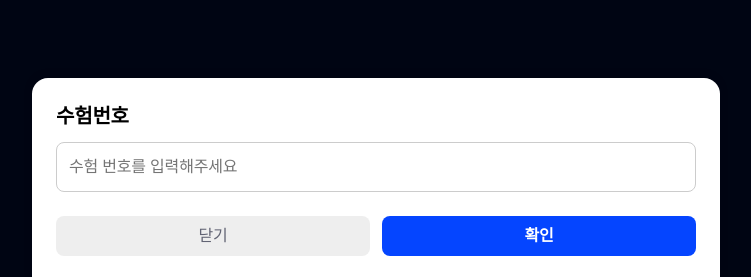
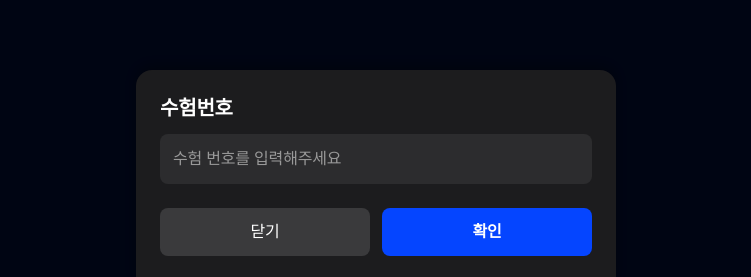
Before and after one commit to dataground-inc/passtival25, a React (Create React App) app: page / in a window 1280 px wide. Both pictures are taken after a click on the button "내 순위 확인하기". Shown: the part 520-797 px from the top of the page, without its empty margins (264-1015 px from the left). Built offline with nearby package versions, Linux system fonts and the light colour scheme; no server answers.

Commit message:
dark mode bottom sheet 적용

```diff
--- a/src/components/BottomSheet.css
+++ b/src/components/BottomSheet.css
@@ -1,65 +1,67 @@
+/* 오버레이 */
 .bottom-sheet-overlay {
     position: fixed;
     bottom: 0;
     left: 0;
     right: 0;
+    top: 0;
+    background-color: rgba(0, 0, 0, 0.5);
+    /* 어두운 반투명 배경 */
     display: flex;
     justify-content: center;
     align-items: flex-end;
-    position: fixed;
-    background: #00000080;
-    z-index: 1000;
+    z-index: 999;
 }
 
+/* 시트 본체 */
 .bottom-sheet {
     width: 100%;
-    max-width: 688px;
-    background: #fff;
+    max-width: 480px;
+    background-color: #1c1c1e;
+    /* 다크 배경 */
     padding: 24px;
     border-radius: 16px 16px 0 0;
-    box-shadow: 0 -2px 10px rgba(0, 0, 0, 0.15);
-    box-shadow: 0 -2px 10px rgba(0, 0, 0, 0.1);
-    transform: translateY(100%);
-    animation: slide-up 0.4s ease-out forwards;
-    z-index: 1001;
+    box-shadow: 0 -4px 12px rgba(0, 0, 0, 0.3);
+    color: #ffffff;
+    /* 기본 텍스트 흰색 */
+    animation: slideUp 0.3s ease-out;
     display: flex;
     flex-direction: column;
     gap: 24px;
 }
 
-.input-section {
-    margin-bottom: 8px;
-}
-
+/* 입력 필드 */
 .bottom-sheet input {
     width: 100%;
     padding: 12px;
     margin-top: 12px;
     border-radius: 8px;
-    border: 1px solid #ccc;
+    border: 1px solid transparent;
+    background-color: #2c2c2e;
+    color: #fff;
     font-size: 16px;
     outline: none;
     transition: border 0.2s ease;
 }
 
-.bottom-sheet input:focus {
-    border: 1px solid #0545FF;
+.bottom-sheet input::placeholder {
+    color: #999;
 }
 
-
-.button-section {
-    display: flex;
-    justify-content: space-between;
-    gap: 12px;
+.bottom-sheet input:focus {
+    border: 1 solid #ffffff;
+    background-color: var(--gray-1);
 }
 
+/* 버튼 */
 .cta-button,
 .close-button {
     flex: 1;
-    padding: 8px;
+    padding: 12px;
+    border-radius: 8px;
     border: none;
-    border-radius: 8px;
     cursor: pointer;
+    transition: background-color 0.2s ease;
 }
 
 .cta-button {
@@ -67,28 +69,26 @@
     color: white;
 }
 
-.close-button {
-    background-color: #eee;
-    color: var(--gray-1);
+.cta-button:hover {
+    background-color: #0545FF;
 }
 
-.bottom-sheet-overlay {
-    position: fixed;
-    left: 0;
-    right: 0;
-    bottom: 0;
-    top: 0;
-    background: #00000080;
-    z-index: 1000;
+.close-button {
+    background-color: #3a3a3c;
+    color: white;
 }
 
+.close-button:hover {
+    background-color: #2a2a2c;
+}
 
-@keyframes slide-up {
-    0% {
+/* 애니메이션 */
+@keyframes slideUp {
+    from {
         transform: translateY(100%);
     }
 
-    100% {
+    to {
         transform: translateY(0%);
     }
 }
--- a/src/components/BottomSheet.js
+++ b/src/components/BottomSheet.js
@@ -12,13 +12,13 @@ export const BottomSheet = ({ onClose, onSubmit }) => {
     return (
         <div className="bottom-sheet-overlay" onClick={onClose}>
             <div className="bottom-sheet" onClick={(e) => e.stopPropagation()}>
-                <div><div className='font-20b'>수험번호</div>
+                <div>
+                    <div className='font-20b'>수험번호</div>
                     <input className='font-16r'
                         type="text"
                         value={examNumber}
                         onChange={(e) => setExamNumber(e.target.value)}
                         placeholder="수험 번호를 입력해주세요"
-
                     /></div>
 
                 <div style={{ marginTop: '0px', display: 'flex', gap: '12px' }}>
```
